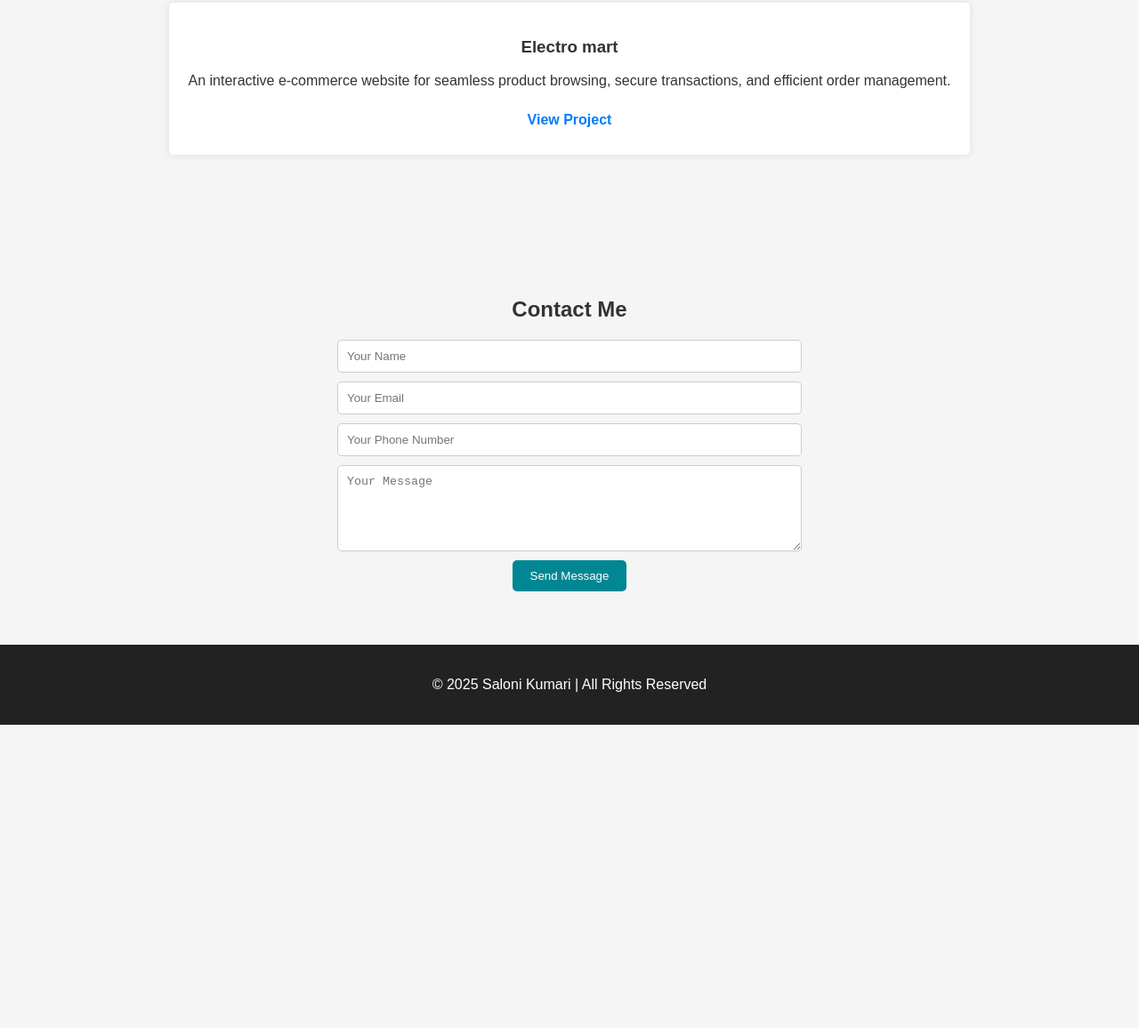
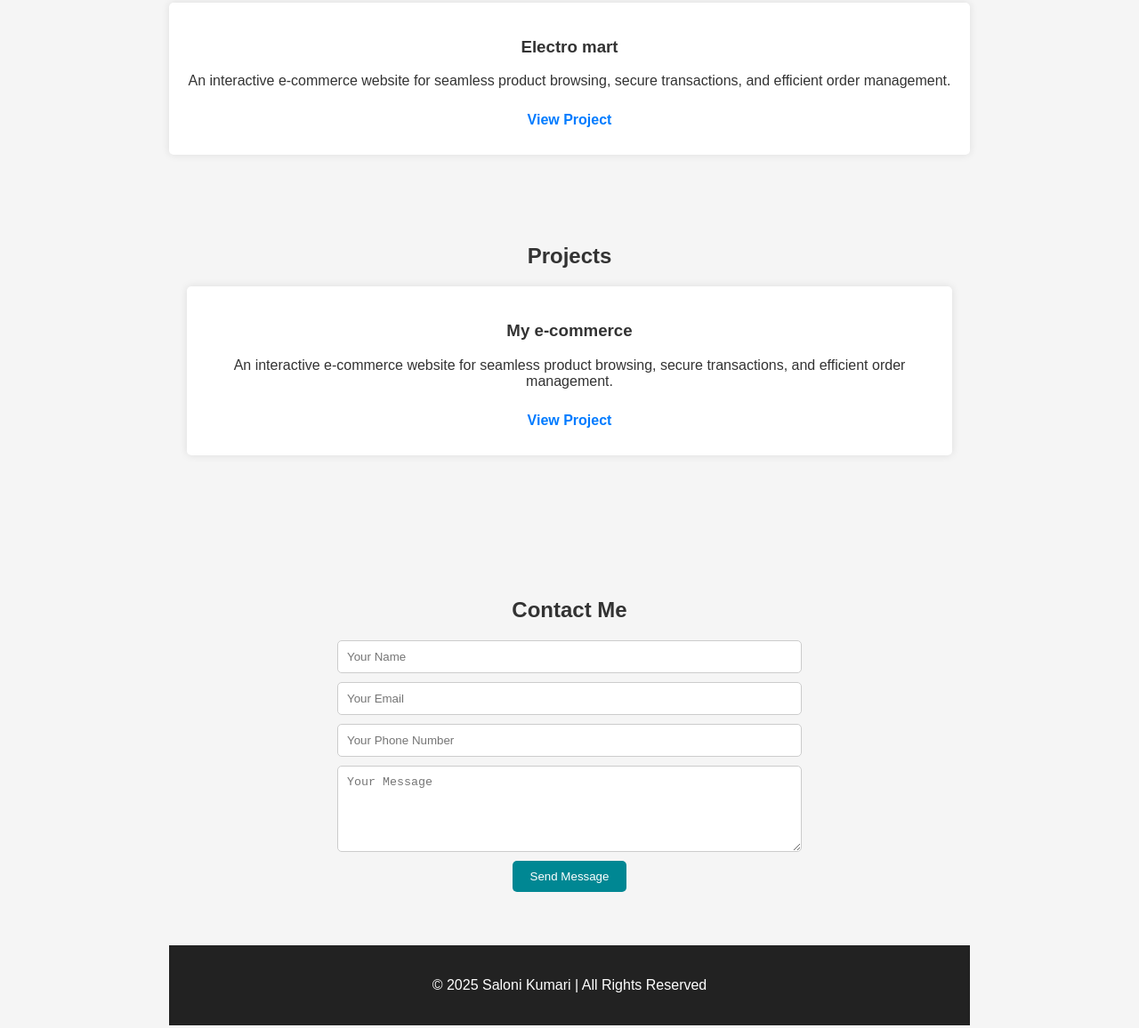
Before and after one commit to SaloniKumari117/Resume-Portfolio, a plain HTML site: page index.html in a window 1280 px wide. Shown: the part 1448-2604 px from the top of the page at 89% size. Before the commit the page ends 2263 px from the top, so only its background shows below. Drawn offline with Linux system fonts and the light colour scheme.

Commit message:
portfolio

```diff
--- a/index.html
+++ b/index.html
@@ -223,6 +223,15 @@
             <a href="https://salonikumari117.github.io/electronic-website/" class="btn">View Project </a>
         </div>
 
+        <section id="projects" class="container">
+            <h2>Projects</h2>
+            <div class="project-card">
+                <h3>My e-commerce</h3>
+                <p>An interactive e-commerce website for seamless product browsing, secure transactions, and efficient order
+                    management.</p>
+                <a href="https://salonikumari117.github.io/e-commerce/" class="btn">View Project </a>
+            </div>
+
     </section>
 
     <section id="contact" class="container">
```
